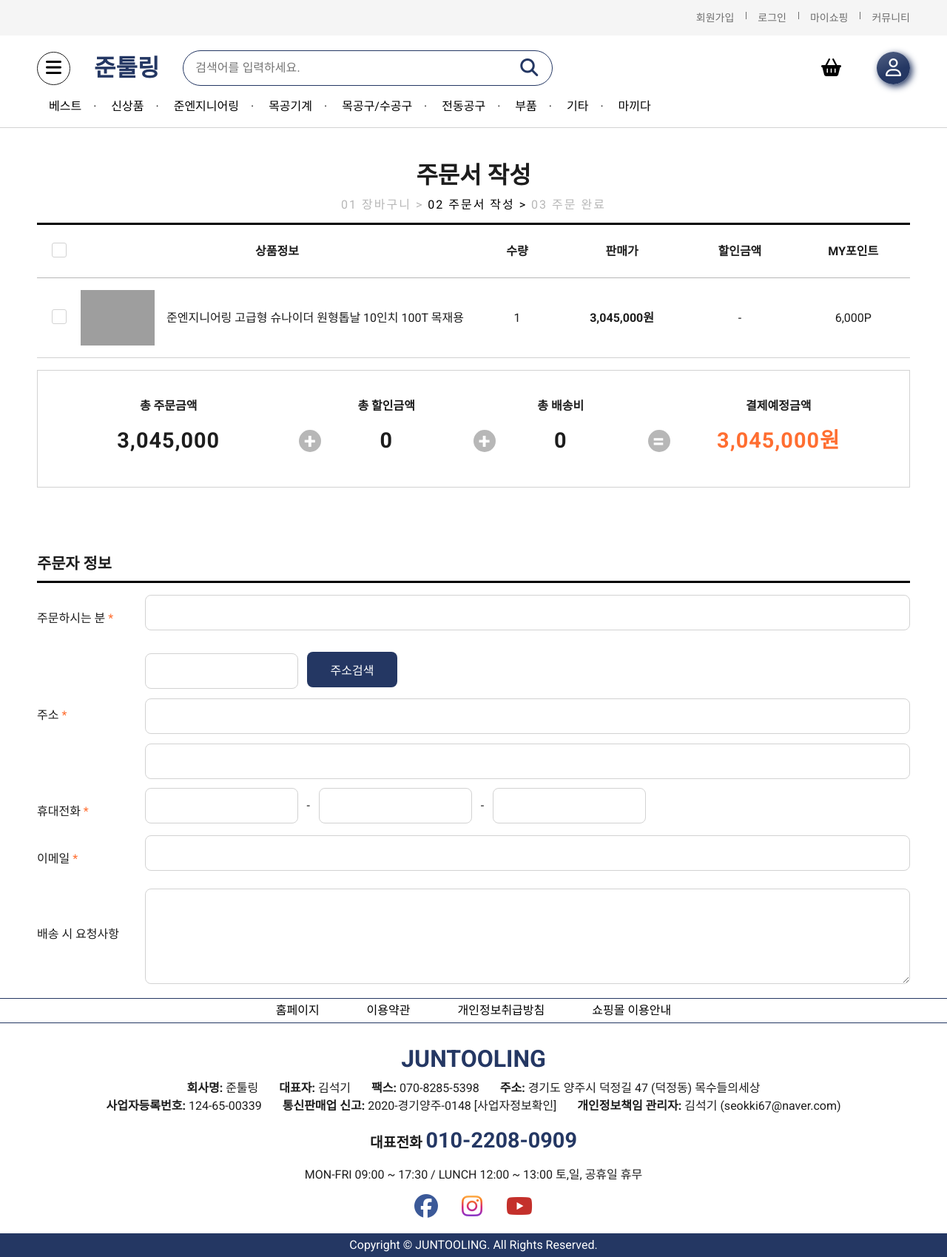
After one commit to Joontooling/joontooling, a Django app: page /products/order/ in a window 1280 px wide. The commit adds this page. Shown: the whole page at 74% size. Run offline with Django 3.2, Linux system fonts and the light colour scheme; some libraries are stand-ins or nearby versions; grey boxes are pictures that could not be loaded.

Commit message:
Design order top and buyer info

```diff
--- /dev/null
+++ b/products/templates/products/order.html
@@ -0,0 +1,114 @@
+{% extends 'base.html' %}
+
+{% block content %}
+<div class="container">
+
+  <!-- ORDER-TITLE -->
+  <div class="basket-title order-title">
+    <h1 class="title">주문서 작성</h1>
+    <h2 class="step">
+      <span>01 장바구니 ></span>
+      <span class="active"> 02 주문서 작성 ></span>
+      <span> 03 주문 완료</span>
+    </h2>
+  </div>
+
+  <!-- ORDER-INFO -->
+  <section class="basket-info order-info">
+    <div class="titles">
+      <div class="check">
+        <input type="checkbox" id="checkboxTop">
+        <label for="checkboxTop"></label>
+      </div>
+      <div class="title biInfo">상품정보</div>
+      <div class="title biCnt">수량</div>
+      <div class="title biPrice">판매가</div>
+      <div class="title biDisc">할인금액</div>
+      <div class="title biPoint">MY포인트</div>
+    </div>
+    <div class="contents">
+      <div class="content check">
+        <input type="checkbox" id="checkbox">
+        <label for="checkbox"></label>
+      </div>
+      <div class="content biInfo">
+        <img src="https://juntooling.com/web/product/small/202111/7a5a2d420395bfd413db8b9b6220898b.jpg"
+          alt="product-image">
+        <p>준엔지니어링 고급형 슈나이더 원형톱날 10인치 100T 목재용</p>
+      </div>
+      <div class="content biCnt"><span>1</span></div>
+      <div class="content biPrice">3,045,000원</div>
+      <div class="content biDisc">-</div>
+      <div class="content biPoint">6,000P</div>
+    </div>
+  </section>
+
+  <!-- ORDER-PRICE -->
+  <section class="basket-price order-price">
+    <div class="titles">
+      <div class="title bpOrder">총 주문금액</div>
+      <div class="title bpDisc">총 할인금액</div>
+      <div class="title bpDeli">총 배송비</div>
+      <div class="title bpPay">결제예정금액</div>
+    </div>
+    <div class="contents">
+      <div class="content bpOrder">3,045,000</div>
+      <div class="content bpDisc">0</div>
+      <div class="content bpDeli">0</div>
+      <div class="content bpPay accent">3,045,000원</div>
+    </div>
+  </section>
+
+  <!-- BUYER-INFO -->
+  <section class="buyer-info">
+    <div class="title">주문자 정보</div>
+    <div class="contents">
+      <table>
+        <!-- name -->
+        <tr>
+          <th>주문하시는 분<span> *</span></th>
+          <td><input type="text" width="100%"></td>
+        </tr>
+        <!-- address -->
+        <tr>
+          <th>주소<span> *</span></th>
+          <td>
+            <ul>
+              <li>
+                <input type="text">
+                <button>주소검색</button>
+              </li>
+              <li><input type="text"></li>
+              <li><input type="text"></li>
+            </ul>
+          </td>
+        </tr>
+        <!-- phone -->
+        <tr>
+          <th>휴대전화<span> *</span></th>
+          <td>
+            <input type="text"> -
+            <input type="text"> -
+            <input type="text">
+          </td>
+        </tr>
+        <!-- email -->
+        <tr>
+          <th>이메일<span> *</span></th>
+          <td>
+            <input type="text">
+          </td>
+        </tr>
+        <!-- request -->
+        <tr>
+          <th>배송 시 요청사항</th>
+          <td>
+            <textarea cols="30" rows="5"></textarea>
+          </td>
+        </tr>
+      </table>
+    </div>
+  </section>
+
+</div>
+{% endblock content %}
--- a/products/urls.py
+++ b/products/urls.py
@@ -7,5 +7,6 @@ urlpatterns = [
     path("", views.index, name="index"),
     path("detail/", views.detail, name="detail"),
     path("basket/", views.basket, name="basket"),
+    path("order/", views.order, name="order"),
     path('product_create', views.product_create, name="product_create"),
 ]
--- a/products/views.py
+++ b/products/views.py
@@ -13,6 +13,9 @@ def detail(request):
 
 def basket(request):
     return render(request, 'products/basket.html')
+
+def order(request):
+    return render(request, 'products/order.html')
 
 
 def product_create(request):
--- a/static/css/main.css
+++ b/static/css/main.css
@@ -4,6 +4,7 @@
 /* PRODUCTS */
 @import 'products/detail.css';
 @import 'products/basket.css';
+@import 'products/order.css';
 
 /* VARIAVLE */
 :root {
@@ -33,6 +34,7 @@ body {
   font-size: 16px;
   line-height: 1;
   color: var(--color-font);
+  min-width: 1180px;
 }
 
 a {
@@ -43,6 +45,7 @@ a {
 .container {
   position: relative;
   max-width: 1180px;
+  min-width: 1180px;
   margin: 0 auto;
 }
 
--- /dev/null
+++ b/static/css/products/order.css
@@ -0,0 +1,82 @@
+/* ORDER-TOP */
+.order-info {
+  border-bottom: 1.5px solid var(--color-border);
+}
+.order-price {
+  border: 1.5px solid var(--color-border);
+  padding: 1rem 0;
+  margin-top: 1rem;
+}
+.order-price .titles {
+  border-bottom: none;
+}
+.order-price .contents {
+  padding-top: 0;
+}
+
+/* BUYER-INFO */
+.buyer-info .title {
+  font-size: 1.3rem;
+  font-weight: bold;
+  padding: 0.8rem 0;
+  border-bottom: 3px solid var(--color-black);
+}
+.buyer-info .contents {
+  padding: 1rem 0;
+}
+.buyer-info .contents table {
+  width: 100%;
+}
+.buyer-info .contents table tr th {
+  padding: 1.5rem 0;
+  text-align: start;
+  vertical-align: middle;
+}
+.buyer-info .contents table tr th span {
+  color: var(--color-accent);
+}
+.buyer-info .contents table tr td input {
+  width: 100%;
+  height: 3rem;
+  padding: 0 1rem;
+  border: 1px solid var(--color-border);
+  border-radius: 8px;
+  font-size: 1rem;
+}
+/* address */
+.buyer-info .contents table tr:nth-child(2) td ul li {
+  margin: 0.8rem 0;
+}
+.buyer-info .contents table tr:nth-child(2) td ul li:first-child input {
+  width: 20%;
+}
+.buyer-info .contents table tr:nth-child(2) td ul li:first-child button {
+  background-color: var(--color-main);
+  border-radius: 8px;
+  height: 3rem;
+  padding: 0 2rem;
+  color: var(--color-white);
+  font-size: 1rem;
+  margin-left: 0.5rem;
+  cursor: pointer;
+}
+/* phone */
+.buyer-info .contents table tr:nth-child(3) td input {
+  width: 20%;
+  margin: 0 0.5rem;
+}
+.buyer-info .contents table tr:nth-child(3) td input:first-child {
+  margin-left: 0;
+}
+/* request */
+.buyer-info .contents table tr td textarea {
+  width: 100%;
+  padding: 1rem;
+  margin-top: 0.5rem;
+  border: 1px solid var(--color-border);
+  border-radius: 8px;
+  font-size: 1rem;
+}
+.buyer-info .contents table tr td textarea:focus {
+  outline: none;
+}
--- a/static/js/main.js
+++ b/static/js/main.js
@@ -12,7 +12,8 @@ const innerMenu = navi.querySelector('.inner__menu');
 const navHeight =
   navi.offsetHeight -
   innerMenu.offsetHeight -
-  naviWrapper.querySelector('.nav__items').offsetHeight;
+  naviWrapper.querySelector('.nav__items').offsetHeight +
+  3;
 
 // Category
 const categoryMenuIcon = document.querySelector('.inner__menu__icon');
```
Also changed, not shown: products/templates/products/detail.html (+2 -73 lines), static/js/product-swiper.js (added, +70 -0 lines).
